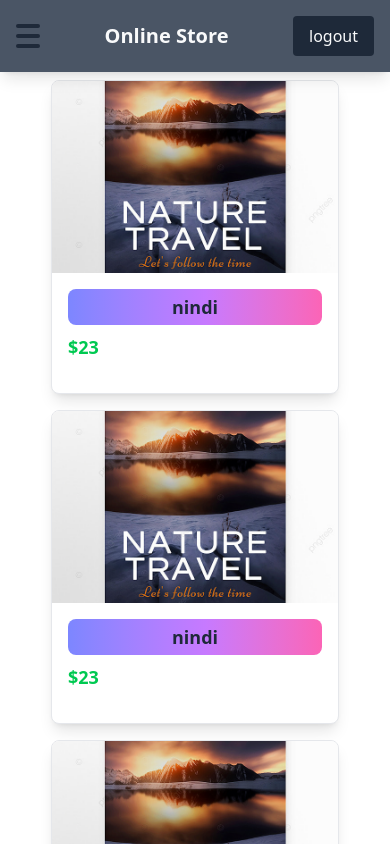
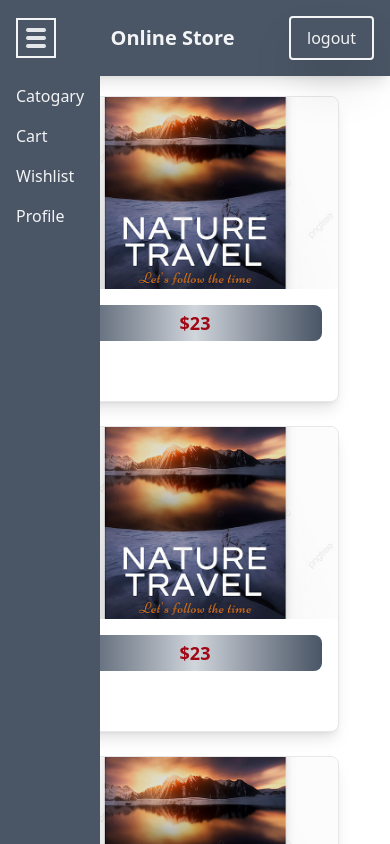
Before and after one commit to SyntaxByGulshan/OnlineBookStore, a React (Vite) app: page /bookStore in a window 390 px wide. Both pictures are taken after a click on the element 28 px from the left and 36 px from the top of the page. Shown: the top 844 px of the page. Built offline with nearby package versions, Linux system fonts and the light colour scheme.

Commit message:
updated nav

```diff
--- a/src/card/BookCard.jsx
+++ b/src/card/BookCard.jsx
@@ -9,11 +9,11 @@
                 className="w-full h-48 object-cover"
             />
             <div className="p-4">
-                <h3 className="text-lg font-semibold text-gray-800 mb-2 bg-gradient-to-r from-indigo-400 via-purple-400 to-pink-400  py-1 px-2 rounded-lg text-center">
+                <h3 className="text-lg font-semibold text-red-800 mb-2 bg-gradient-to-r from-gray-600 via-gray-300 to-gray-600  py-1  rounded-lg text-center">
+                ${price}
+                </h3>
+                <p className="text-gray-800 text-sm mb-4">
                     {name}
-                </h3>
-                <p className="text-green-500 font-bold text-lg mb-4">
-                    ${price}
                 </p>
             </div>
         </div>
--- a/src/components/BookStore.jsx
+++ b/src/components/BookStore.jsx
@@ -5,7 +5,7 @@
 const BookStore = () => {
   return (
     <>
-      <div className="h-full pt-20 flex flex-row flex-wrap justify-center gap-4">
+      <div className="h-full pt-24 flex flex-row flex-wrap justify-center gap-6">
       <div>
         <BookCard photo={"./book.png"} name={"nindi"} price={"23"} />
         </div>
--- a/src/components/Header.jsx
+++ b/src/components/Header.jsx
@@ -1,11 +1,13 @@
 import { Link } from "react-router-dom";
 import { updateCredentials } from "../store/userSlice";
-import { useDispatch ,useSelector} from "react-redux";
+import { useDispatch, useSelector } from "react-redux";
 import { useNavigate } from "react-router-dom";
+import { useState } from "react";
 
 const Header = () => {
   const navigate = useNavigate();
-  const isLogin=useSelector((state) => state.user.isLogin);
+  const isLogin = useSelector((state) => state.user.isLogin);
+  const [isVisbal, setisVisable] = useState(false);
 
   // this part is used to dispatch the action to the store
 
@@ -13,31 +15,49 @@
   const fLogout = () => {
     dispatch(
       updateCredentials({
-              email:"",
-              name:"",
-              password:"",
-              age:null,
-              gender:"",
+        email: "",
+        name: "",
+        password: "",
+        age: null,
+        gender: "",
       })
     );
     navigate("/");
-
-  }
+  };
   return (
-    <nav className="fixed z-50 w-screen bg-gray-600 text-gray-50 shadow-lg">
+    <nav className="fixed z-50 w-screen bg-gray-600 text-gray-100 shadow-lg">
       <div className=" container mx-auto flex justify-between items-center p-4">
-
-        <div className=" md:hidden flex flex-col justify-between w-6 h-6 "
-        onClick={()=>{
-
+        {/* this part is options logo */}
+        <div
+          className=" md:hidden flex flex-col justify-between w-10 h-10 p-2  border-2 hover:bg-gray-900"
+          onClick={() => {
+            setisVisable(!isVisbal);
           }}
         >
-      <span className="block w-full h-1 bg-gray-800 rounded-md"></span>
-      <span className="block w-full h-1 bg-gray-800 rounded-md"></span>
-      <span className="block w-full h-1 bg-gray-800 rounded-md"></span>
-
-
+          <span className="block w-full h-1 bg-gray-200 rounded-md "></span>
+          <span className="block w-full h-1 bg-gray-200 rounded-md"></span>
+          <span className="block w-full h-1 bg-gray-200 rounded-md"></span>
         </div>
+        {isVisbal && (
+          <div className="md:hidden absolute top-full h-dvh left-0  bg-gray-600 text-gray-100 hover:w-40">
+            <ul>
+              <li className="px-4 py-2 hover:bg-gray-900 cursor-pointer">
+                Catogary
+              </li>
+              <li className="px-4 py-2 hover:bg-gray-900 cursor-pointer">
+                {" "}
+                Cart
+              </li>
+              <li className="px-4 py-2 hover:bg-gray-900 cursor-pointer">
+                Wishlist
+              </li>
+              <li className="px-4 py-2 hover:bg-gray-900 cursor-pointer">
+                {" "}
+                Profile
+              </li>
+            </ul>
+          </div>
+        )}
         {/* Logo */}
         <div className="text-xl font-bold">
           <Link to="/">Online Store</Link>
@@ -69,21 +89,27 @@
 
         {/* Login/Logout Button */}
         <div>
-          {isLogin? <div>
-            <button className="md:block bg-gray-800 py-2 px-4 rounded hover:bg-gray-700"
+          {isLogin ? (
+            <div>
+              <button
+                className="md:block border-2 border-gray-100 shadow-2xl py-2 px-4 rounded hover:bg-gray-900"
                 onClick={fLogout}
               >
                 logout
               </button>
-          </div>:<div>
-          <button className="md:block bg-gray-800 py-2 px-4 rounded hover:bg-gray-700"
-          onClick={()=>{
+            </div>
+          ) : (
+            <div>
+              <button
+                className="md:block border-2 border-gray-100 shadow-2xl py-2 px-4 rounded hover:bg-gray-900"
+                onClick={() => {
                   navigate("/");
                 }}
               >
                 login
               </button>
-            </div>}
+            </div>
+          )}
         </div>
       </div>
     </nav>
--- /dev/null
+++ b/src/components/Profile.jsx
@@ -0,0 +1,21 @@
+import React from "react";
+
+export default function Profile() {
+  return (
+    <>
+      <div className="flex flex-col items-center p-4 bg-gray-100 min-h-screen">
+        <div className="bg-white shadow-md rounded-lg p-6 max-w-md w-full">
+          <h1 className="text-2xl font-bold text-center mb-4">{user.name}</h1>
+          <div className="mb-4">
+            <label className="font-semibold">Email:</label>
+            <p className="text-gray-600">{user.email}</p>
+          </div>
+          <div className="mb-4">
+            <label className="font-semibold">Age:</label>
+            <p className="text-gray-600">{user.age}</p>
+          </div>
+        </div>
+      </div>
+    </>
+  );
+}
```
Lines whose indentation alone changed are shown as unchanged.
